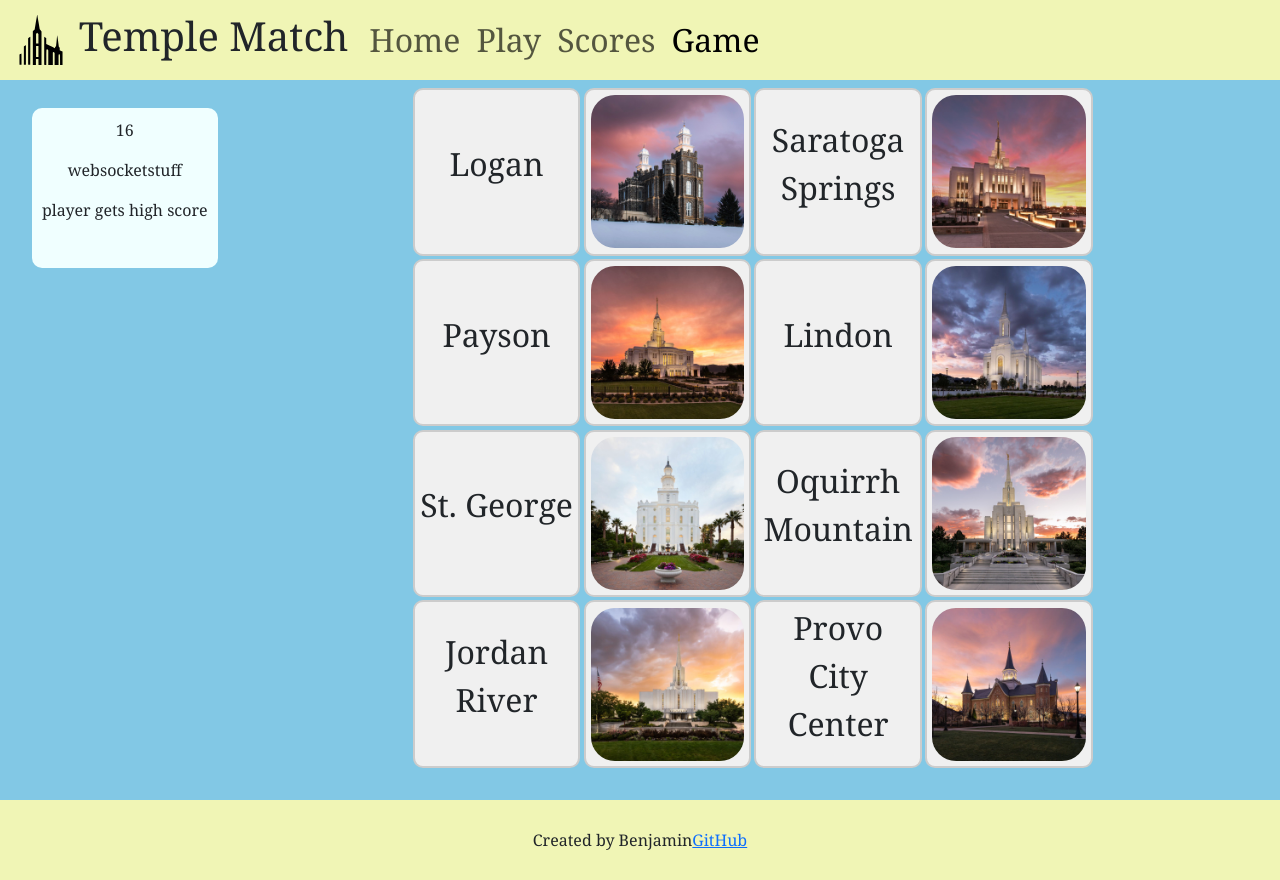
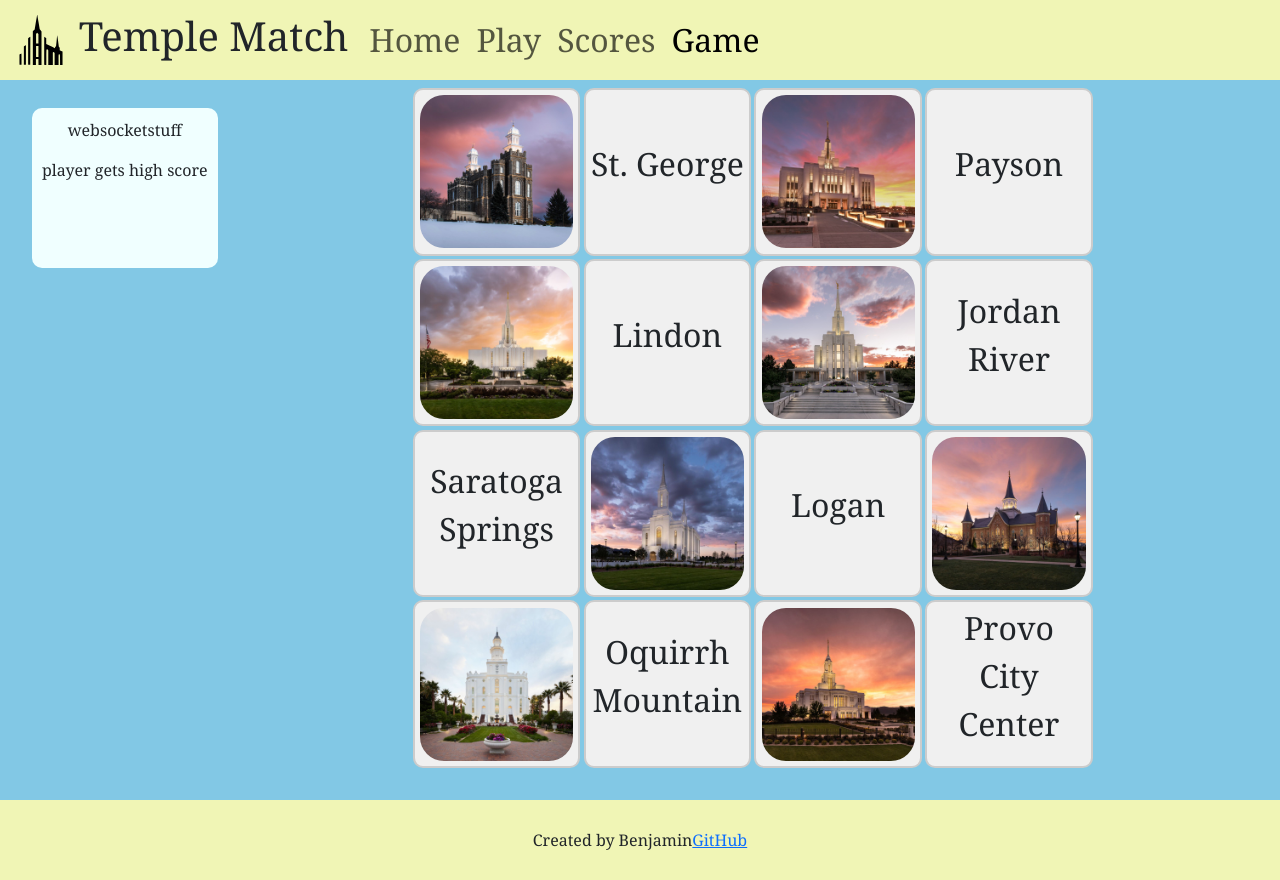
Before and after one commit to Baboonebyu/startupW2026, a React (Vite) app: page /game in a window 1280 px wide. Built offline with nearby package versions, Linux system fonts and the light colour scheme.

Commit message:
Found the Fisher-Yates shuffle algorithm online and put it in my code.

```diff
--- a/src/game/game.jsx
+++ b/src/game/game.jsx
@@ -2,16 +2,17 @@ import React from 'react';
 import './gameStyle.css';
 
 export function Game() {
+  const shuffledDeck = shuffleArray(Deck);
+
   return (
     <main className="container-fluid  text-center gameMain">
               <div className ="websocketInfo">
-                <p>{Deck.length}</p>
 <p> websocketstuff</p>
 <p>player gets high score</p>
 
 </div>
         <div className="gameBoard">
-          {Deck.map((card, index) => (
+          {shuffledDeck.map((card, index) => (
             <div key={card.id} className="card">
               {card.image ? (
                 <img src={card.image} alt ="Temple" width="100%" height="100%" />
@@ -87,3 +88,24 @@ selectedTemples.forEach(temple => {
   Deck.push({id: temple.id, image: temple.image});
 }
 );
+
+function shuffleArray(array) {
+  // Create a shallow copy of the array to avoid mutating the original
+  const shuffledArray = [...array];
+  let currentIndex = shuffledArray.length;
+  let randomIndex;
+
+  // While there remain elements to shuffle.
+  while (currentIndex > 0) {
+    // Pick a remaining element.
+    randomIndex = Math.floor(Math.random() * currentIndex);
+    currentIndex--;
+
+    // And swap it with the current element using destructuring assignment.
+    [shuffledArray[currentIndex], shuffledArray[randomIndex]] = [
+      shuffledArray[randomIndex], shuffledArray[currentIndex]
+    ];
+  }
+
+  return shuffledArray;
+}
```
